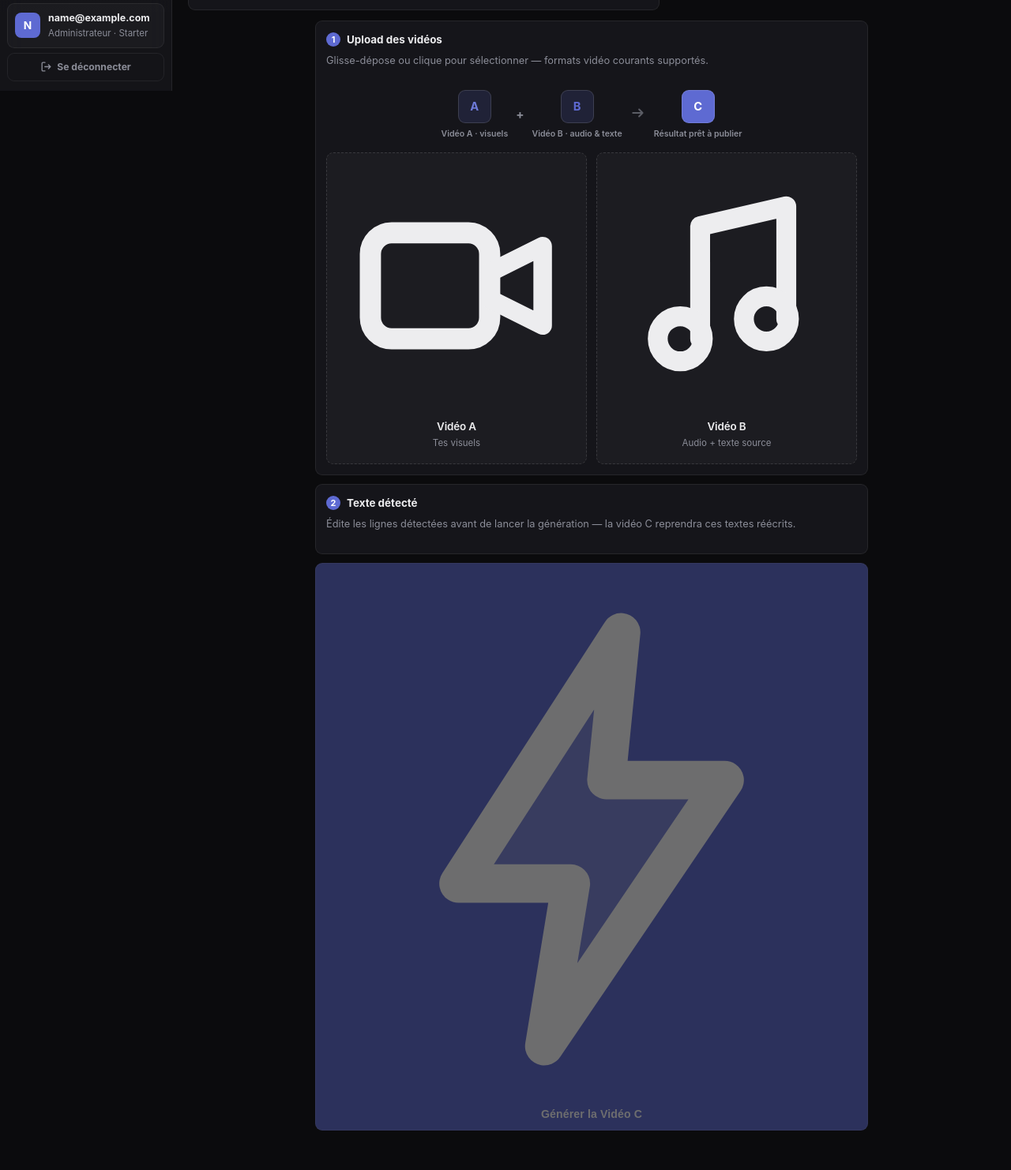
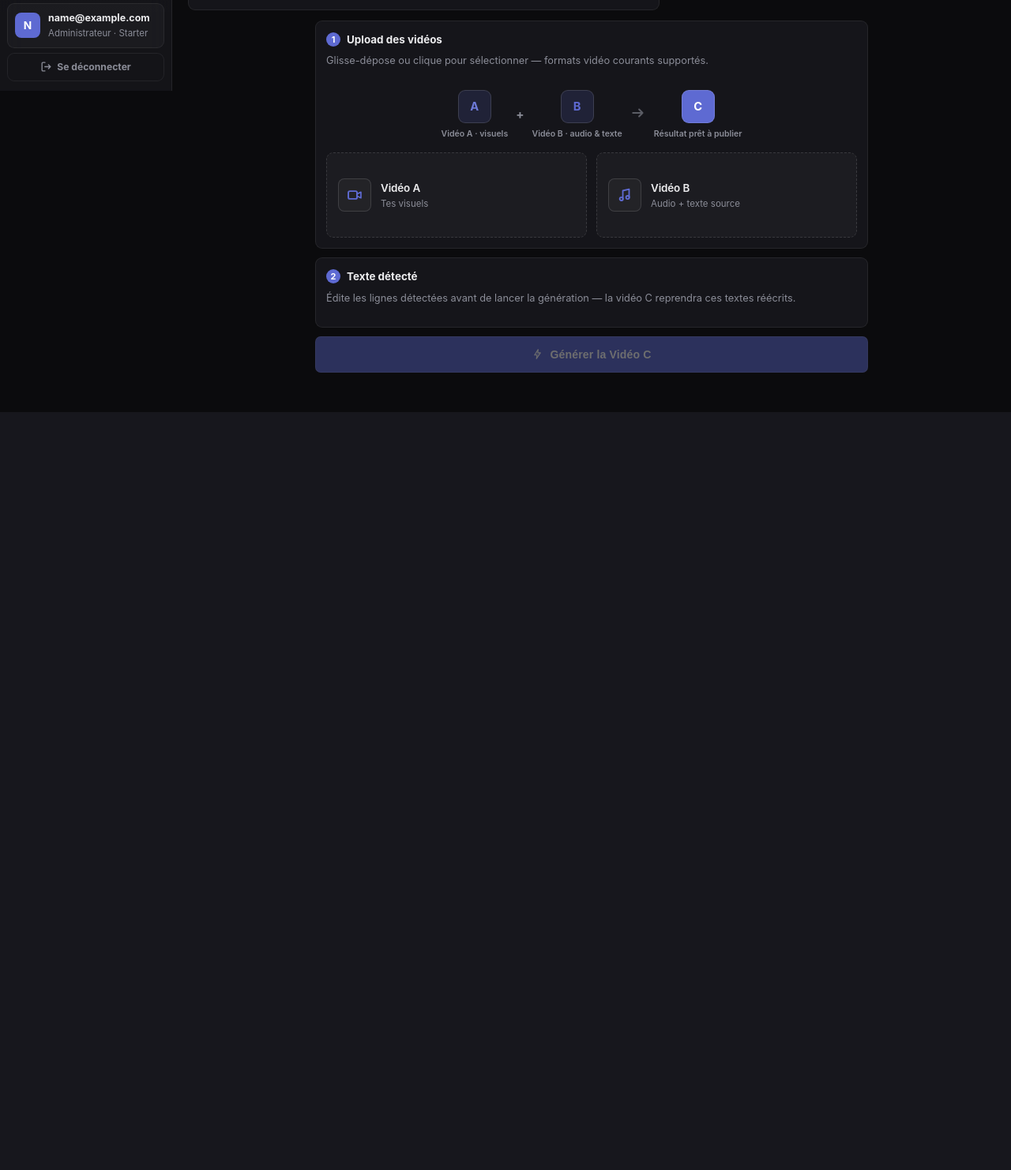
Before and after one commit to femperialeagency-ui/videobot, a Flask app: page / in a window 1280 px wide. Shown: the part 685-2167 px from the top of the page at 79% size. After the commit the page ends 1207 px from the top, so only its background shows below. Run offline with Flask 3, Linux system fonts and the light colour scheme; the visitor is signed in with stand-in values (Sample User, id 1); data comes from the database, SQL or seed files in the repository; data that the repository does not hold is empty; parts of the project's set-up code (start-up, migrations or seed data) failed here and were passed over.

Commit message:
Fix V3 compact upload cards and SVG icon sizing

```diff
--- a/templates/index.html
+++ b/templates/index.html
@@ -327,6 +327,17 @@ filter: none; transition: transform .2s ease; }
 word-break: break-all; font-weight: 600; padding: 3px 9px; border-radius: 999px;
 background: var(--success-bg); border: 1px solid var(--success-bd); display: inline-block; }
 .drop-zone .fn:empty { display: none; }
+
+/* ── V3 compact upload card — validated maquette structure (filebox 42px + meta + horizontal layout, ~108px height) ── */
+.drop-zone.upcard { display: flex; align-items: center; gap: 12px; text-align: left; padding: 13px 14px; height: 108px; }
+.drop-zone.upcard .filebox { position: relative; z-index: 1; width: 42px; height: 42px; min-width: 42px; border-radius: 8px;
+background: var(--surface-2); border: 1px solid var(--border-strong); display: flex; align-items: center; justify-content: center;
+color: var(--accent); flex-shrink: 0; transition: transform .2s ease; }
+.drop-zone.upcard:hover .filebox { transform: scale(1.04); }
+.drop-zone.upcard .meta { position: relative; z-index: 1; min-width: 0; flex: 1; }
+.drop-zone.upcard .lbl { margin: 0 0 2px; }
+.drop-zone.upcard .sub { margin: 0; }
+.drop-zone.upcard .fn { margin: 4px 0 0; }
 .status-bar { font-size: 0.78rem; padding: 8px 12px; border-radius: 7px; margin-bottom: 12px; display: none; }
 .batch-combo-preview:not(:empty) { font-size: 0.8rem; color: var(--text); margin-top: 10px;
 padding: 9px 12px; border-radius: 8px; font-weight: 500;
@@ -342,9 +353,10 @@ transition: border-color .2s, background .2s; }
 border: 1px solid var(--border); }
 .pbar-fill { height: 100%; background: var(--accent);
 border-radius: 999px; transition: width .4s; width: 0%; box-shadow: none; }
-.primary-btn { width: 100%; max-width: 700px; padding: 12px;
+.primary-btn { width: 100%; max-width: 700px; height: 46px; padding: 0 16px;
+display: flex; align-items: center; justify-content: center; gap: 8px;
 background: var(--accent);
-border: 1px solid var(--border-strong); border-radius: var(--radius); color: #fff;
+border: 1px solid var(--border-strong); border-radius: 7px; color: #fff;
 font-size: 0.88rem; font-weight: 700; letter-spacing: .01em; cursor: pointer;
 box-shadow: none;
 transition: opacity .15s ease; margin-bottom: 16px; }
@@ -823,19 +835,23 @@ class="kpi-label">Vidéos générées</div>
 </div>
 
 <div class="drop-row">
-<div class="drop-zone" id="zoneA">
+<div class="drop-zone upcard" id="zoneA">
 <input type="file" name="video_a" id="inputA" accept="video/*" required />
-<div class="icon"><span class="ico-svg lg"><svg viewBox="0 0 18 18" fill="none" xmlns="http://www.w3.org/2000/svg"><rect x="2.5" y="5" width="9" height="8" rx="1.6" stroke="currentColor" stroke-width="1.6"/><path d="M11.5 8 L15.5 6 V12 L11.5 10 Z" stroke="currentColor" stroke-width="1.4" stroke-linejoin="round"/></svg></span></div>
+<span class="filebox"><svg class="ico-svg lg" viewBox="0 0 18 18" fill="none" xmlns="http://www.w3.org/2000/svg"><rect x="2.5" y="5" width="9" height="8" rx="1.6" stroke="currentColor" stroke-width="1.6"/><path d="M11.5 8 L15.5 6 V12 L11.5 10 Z" stroke="currentColor" stroke-width="1.4" stroke-linejoin="round"/></svg></span>
+<div class="meta">
 <div class="lbl">Vidéo A</div>
 <div class="sub">Tes visuels</div>
 <div class="fn" id="nameA"></div>
 </div>
-<div class="drop-zone" id="zoneB">
+</div>
+<div class="drop-zone upcard" id="zoneB">
 <input type="file" name="video_b" id="inputB" accept="video/*" required />
-<div class="icon"><span class="ico-svg lg"><svg viewBox="0 0 18 18" fill="none" xmlns="http://www.w3.org/2000/svg"><path d="M7 13 V4.5 L13.5 3 V11.5" stroke="currentColor" stroke-width="1.5" stroke-linecap="round" stroke-linejoin="round"/><circle cx="5.5" cy="13" r="1.7" stroke="currentColor" stroke-width="1.5"/><circle cx="12" cy="11.5" r="1.7" stroke="currentColor" stroke-width="1.5"/></svg></span></div>
+<span class="filebox"><svg class="ico-svg lg" viewBox="0 0 18 18" fill="none" xmlns="http://www.w3.org/2000/svg"><path d="M7 13 V4.5 L13.5 3 V11.5" stroke="currentColor" stroke-width="1.5" stroke-linecap="round" stroke-linejoin="round"/><circle cx="5.5" cy="13" r="1.7" stroke="currentColor" stroke-width="1.5"/><circle cx="12" cy="11.5" r="1.7" stroke="currentColor" stroke-width="1.5"/></svg></span>
+<div class="meta">
 <div class="lbl">Vidéo B</div>
 <div class="sub">Audio + texte source</div>
 <div class="fn" id="nameB"></div>
+</div>
 </div>
 </div>
 </div>
@@ -850,7 +866,7 @@ class="kpi-label">Vidéos générées</div>
 <input type="hidden" id="linesJson" />
 </div>
 
-<button id="submitBtn" class="primary-btn" onclick="submitForm()" disabled><span class="ico-svg sm"><svg viewBox="0 0 18 18" fill="none" xmlns="http://www.w3.org/2000/svg"><path d="M10 2 L4.5 10.5 H8.3 L7.4 16 L13.5 7 H9.5 Z" stroke="currentColor" stroke-width="1.3" stroke-linejoin="round" fill="currentColor" fill-opacity=".18"/></svg></span> Générer la Vidéo C</button>
+<button id="submitBtn" class="primary-btn" onclick="submitForm()" disabled><svg class="ico-svg sm" viewBox="0 0 18 18" fill="none" xmlns="http://www.w3.org/2000/svg"><path d="M10 2 L4.5 10.5 H8.3 L7.4 16 L13.5 7 H9.5 Z" stroke="currentColor" stroke-width="1.3" stroke-linejoin="round" fill="currentColor" fill-opacity=".18"/></svg> Générer la Vidéo C</button>
 
 <div class="card" id="progressCard">
 <h2><span class="ico-svg sm"><svg viewBox="0 0 18 18" fill="none" xmlns="http://www.w3.org/2000/svg"><circle cx="9" cy="9" r="6.5" stroke="currentColor" stroke-width="1.6"/><path d="M9 5.5 V9 L11.5 10.8" stroke="currentColor" stroke-width="1.6" stroke-linecap="round" stroke-linejoin="round"/></svg></span> Traitement en cours…</h2>
@@ -891,19 +907,23 @@ BATCH MODE
 </div>
 
 <div class="drop-row">
-<div class="drop-zone" id="bZoneA">
+<div class="drop-zone upcard" id="bZoneA">
 <input type="file" id="bInputA" accept="video/*" multiple />
-<div class="icon"><span class="ico-svg lg"><svg viewBox="0 0 18 18" fill="none" xmlns="http://www.w3.org/2000/svg"><rect x="2.5" y="5" width="9" height="8" rx="1.6" stroke="currentColor" stroke-width="1.6"/><path d="M11.5 8 L15.5 6 V12 L11.5 10 Z" stroke="currentColor" stroke-width="1.4" stroke-linejoin="round"/></svg></span></div>
+<span class="filebox"><svg class="ico-svg lg" viewBox="0 0 18 18" fill="none" xmlns="http://www.w3.org/2000/svg"><rect x="2.5" y="5" width="9" height="8" rx="1.6" stroke="currentColor" stroke-width="1.6"/><path d="M11.5 8 L15.5 6 V12 L11.5 10 Z" stroke="currentColor" stroke-width="1.4" stroke-linejoin="round"/></svg></span>
+<div class="meta">
 <div class="lbl">Vidéos sources (A)</div>
 <div class="sub">1 à 10 fichiers</div>
 <div class="fn" id="bNameA"></div>
 </div>
-<div class="drop-zone" id="bZoneB">
+</div>
+<div class="drop-zone upcard" id="bZoneB">
 <input type="file" id="bInputB" accept="video/*" multiple />
-<div class="icon"><span class="ico-svg lg"><svg viewBox="0 0 18 18" fill="none" xmlns="http://www.w3.org/2000/svg"><path d="M7 13 V4.5 L13.5 3 V11.5" stroke="currentColor" stroke-width="1.5" stroke-linecap="round" stroke-linejoin="round"/><circle cx="5.5" cy="13" r="1.7" stroke="currentColor" stroke-width="1.5"/><circle cx="12" cy="11.5" r="1.7" stroke="currentColor" stroke-width="1.5"/></svg></span></div>
+<span class="filebox"><svg class="ico-svg lg" viewBox="0 0 18 18" fill="none" xmlns="http://www.w3.org/2000/svg"><path d="M7 13 V4.5 L13.5 3 V11.5" stroke="currentColor" stroke-width="1.5" stroke-linecap="round" stroke-linejoin="round"/><circle cx="5.5" cy="13" r="1.7" stroke="currentColor" stroke-width="1.5"/><circle cx="12" cy="11.5" r="1.7" stroke="currentColor" stroke-width="1.5"/></svg></span>
+<div class="meta">
 <div class="lbl">Vidéos cibles (B)</div>
 <div class="sub">1 à 10 fichiers</div>
 <div class="fn" id="bNameB"></div>
+</div>
 </div>
 </div>
 <div id="bComboPreview" class="batch-combo-preview"></div>
@@ -932,7 +952,7 @@ BATCH MODE
 </div>
 {% endif %}
 
-<button id="bLaunchBtn" class="primary-btn" onclick="runBatch()" disabled><span class="ico-svg sm"><svg viewBox="0 0 18 18" fill="none" xmlns="http://www.w3.org/2000/svg"><path d="M10 2 L4.5 10.5 H8.3 L7.4 16 L13.5 7 H9.5 Z" stroke="currentColor" stroke-width="1.3" stroke-linejoin="round" fill="currentColor" fill-opacity=".18"/></svg></span> Lancer le Batch</button>
+<button id="bLaunchBtn" class="primary-btn" onclick="runBatch()" disabled><svg class="ico-svg sm" viewBox="0 0 18 18" fill="none" xmlns="http://www.w3.org/2000/svg"><path d="M10 2 L4.5 10.5 H8.3 L7.4 16 L13.5 7 H9.5 Z" stroke="currentColor" stroke-width="1.3" stroke-linejoin="round" fill="currentColor" fill-opacity=".18"/></svg> Lancer le Batch</button>
 
 <!-- Progress + per-video results -->
 <div class="card" id="bProgressCard">
@@ -957,12 +977,14 @@ download as ZIP. No Claude Vision, no captions.
 <!-- Upload -->
 <div class="card">
 <h2><span class="num">1</span> Source Video</h2>
-<div class="drop-zone" id="vZone" style="max-width:320px;margin:0 auto;">
+<div class="drop-zone upcard" id="vZone" style="max-width:420px;margin:0 auto;">
 <input type="file" id="vInput" accept="video/*" />
-<div class="icon"><span class="ico-svg lg"><svg viewBox="0 0 18 18" fill="none" xmlns="http://www.w3.org/2000/svg"><rect x="2.5" y="2.5" width="13" height="13" rx="3" stroke="currentColor" stroke-width="1.6"/><circle cx="6.3" cy="6.3" r="1.05" fill="currentColor"/><circle cx="11.7" cy="6.3" r="1.05" fill="currentColor"/><circle cx="9" cy="9" r="1.05" fill="currentColor"/><circle cx="6.3" cy="11.7" r="1.05" fill="currentColor"/><circle cx="11.7" cy="11.7" r="1.05" fill="currentColor"/></svg></span></div>
+<span class="filebox"><svg class="ico-svg lg" viewBox="0 0 18 18" fill="none" xmlns="http://www.w3.org/2000/svg"><rect x="2.5" y="2.5" width="13" height="13" rx="3" stroke="currentColor" stroke-width="1.6"/><circle cx="6.3" cy="6.3" r="1.05" fill="currentColor"/><circle cx="11.7" cy="6.3" r="1.05" fill="currentColor"/><circle cx="9" cy="9" r="1.05" fill="currentColor"/><circle cx="6.3" cy="11.7" r="1.05" fill="currentColor"/><circle cx="11.7" cy="11.7" r="1.05" fill="currentColor"/></svg></span>
+<div class="meta">
 <div class="lbl">Vidéo source</div>
 <div class="sub">1 seul fichier</div>
 <div class="fn" id="vName"></div>
+</div>
 </div>
 </div>
 
@@ -1070,7 +1092,7 @@ Score d'unicité et score de sécurité : indicateurs estimés côté navigateur
 </div>
 </div>
 
-<button id="vLaunchBtn" class="primary-btn" onclick="runVariation()" disabled><span class="ico-svg sm"><svg viewBox="0 0 18 18" fill="none" xmlns="http://www.w3.org/2000/svg"><rect x="2.5" y="2.5" width="13" height="13" rx="3" stroke="currentColor" stroke-width="1.6"/><circle cx="6.3" cy="6.3" r="1.05" fill="currentColor"/><circle cx="11.7" cy="6.3" r="1.05" fill="currentColor"/><circle cx="9" cy="9" r="1.05" fill="currentColor"/><circle cx="6.3" cy="11.7" r="1.05" fill="currentColor"/><circle cx="11.7" cy="11.7" r="1.05" fill="currentColor"/></svg></span> Générer les variations</button>
+<button id="vLaunchBtn" class="primary-btn" onclick="runVariation()" disabled><svg class="ico-svg sm" viewBox="0 0 18 18" fill="none" xmlns="http://www.w3.org/2000/svg"><rect x="2.5" y="2.5" width="13" height="13" rx="3" stroke="currentColor" stroke-width="1.6"/><circle cx="6.3" cy="6.3" r="1.05" fill="currentColor"/><circle cx="11.7" cy="6.3" r="1.05" fill="currentColor"/><circle cx="9" cy="9" r="1.05" fill="currentColor"/><circle cx="6.3" cy="11.7" r="1.05" fill="currentColor"/><circle cx="11.7" cy="11.7" r="1.05" fill="currentColor"/></svg> Générer les variations</button>
 
 <!-- Progress + per-item results -->
 <div class="card" id="vProgressCard">
```
